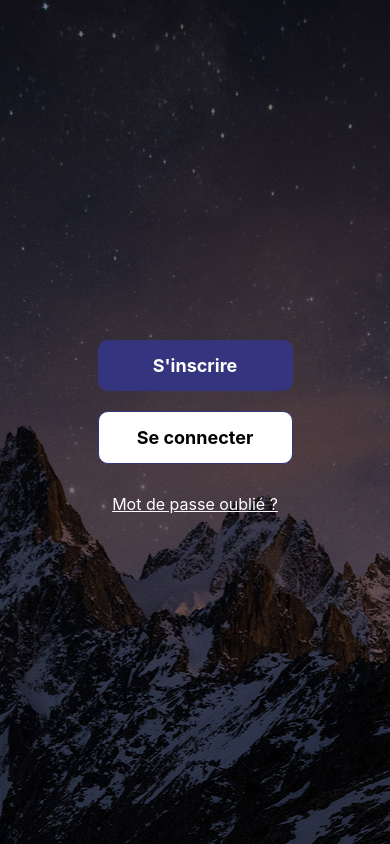
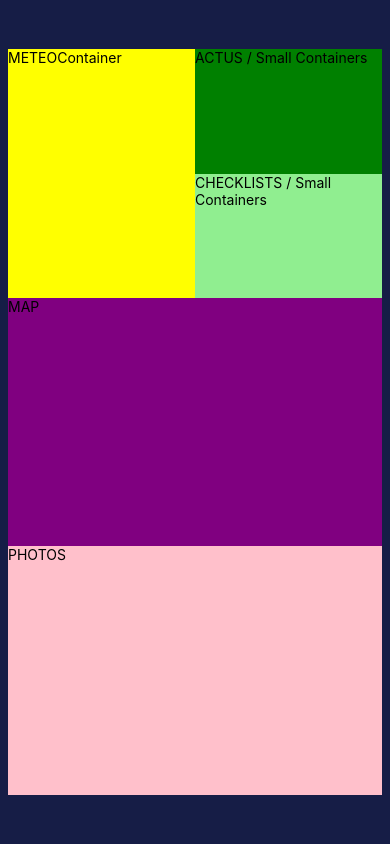
Before and after one commit to NoeMazzu/Dormir-la-haut-FRONTEND, a React Native app: screen /Home in a window 390 px wide. Shown: the top 844 px of the page. Built offline with nearby package versions, Linux system fonts and the light colour scheme.

Commit message:
homepage

```diff
--- a/App.js
+++ b/App.js
@@ -55,7 +55,7 @@ export default function App() {
       <PersistGate persistor={persistor}>
         <NavigationContainer>
           <Stack.Navigator screenOptions={{ headerShown: false }}>
-            <Stack.Screen name="LoadingScreen" component={LoadingScreen} />
+            <Stack.Screen name="LoadingScreen" component={HomeScreen} />
             <Stack.Screen name="RegisterScreen" component={RegisterScreen} />
             <Stack.Screen name="LoginScreen" component={LoginScreen} />
             <Stack.Screen name="TabNavigator" component={TabNavigator} />
--- a/src/screens/HomeScreen.jsx
+++ b/src/screens/HomeScreen.jsx
@@ -1,16 +1,71 @@
-import { StyleSheet, Text, View } from "react-native";
+import { StyleSheet, Text, View, Dimensions } from "react-native";
 
-export default function HomeScreen () {
-    return <View style={styles.container}>
-        <Text>HomeScreen</Text>
+export default function HomeScreen() {
+  return (
+    <View style={styles.container}>
+      <View style={styles.topContainer}>
+        <View style={styles.meteoContainer}>
+          <View style={styles.meteoText}>
+            <Text>METEOContainer</Text>
+          </View>
+        </View>
+        <View style={styles.highRigtContainers}>
+          <View style={styles.actusContainers}>
+            <Text>ACTUS / Small Containers</Text>
+          </View>
+          <View style={styles.cheklistContainers}>
+            <Text>CHECKLISTS / Small Containers</Text>
+          </View>
+        </View>
+      </View>
+      <View style={styles.mapContainer}>
+        <Text>MAP</Text>
+      </View>
+      <View style={styles.photoContainer}>
+        <Text>PHOTOS</Text>
+      </View>
     </View>
+  );
 }
 
 const styles = StyleSheet.create({
-    container: {
-      flex: 1,
-      backgroundColor: "#fff",
-      alignItems: "center",
-      justifyContent: "center",
-    },
-  });
+  container: {
+    backgroundColor: "#161D46",
+    alignItems: "center",
+    justifyContent: "center",
+    padding: 8,
+    flex:1,
+  },
+  meteoContainer: {
+    backgroundColor: "yellow",
+    width: "50%",
+    paddingRight: 4,
+  },
+  highRigtContainers: {
+    width: "50%",
+  },
+  actusContainers: {
+    backgroundColor: "green",
+    height: "50%",
+  },
+  cheklistContainers: {
+    backgroundColor: "lightgreen",
+    height: "50%",
+  },
+  topContainer: {
+    flexDirection: "row",
+    width: "100%",
+    height: "30%",
+  },
+  mapContainer: {
+    backgroundColor: "purple",
+    width: "100%",
+    height: "30%",
+  },
+  photoContainer: {
+    backgroundColor: "pink",
+    width: "100%",
+    height: "30%",
+  },
+
+});
```
